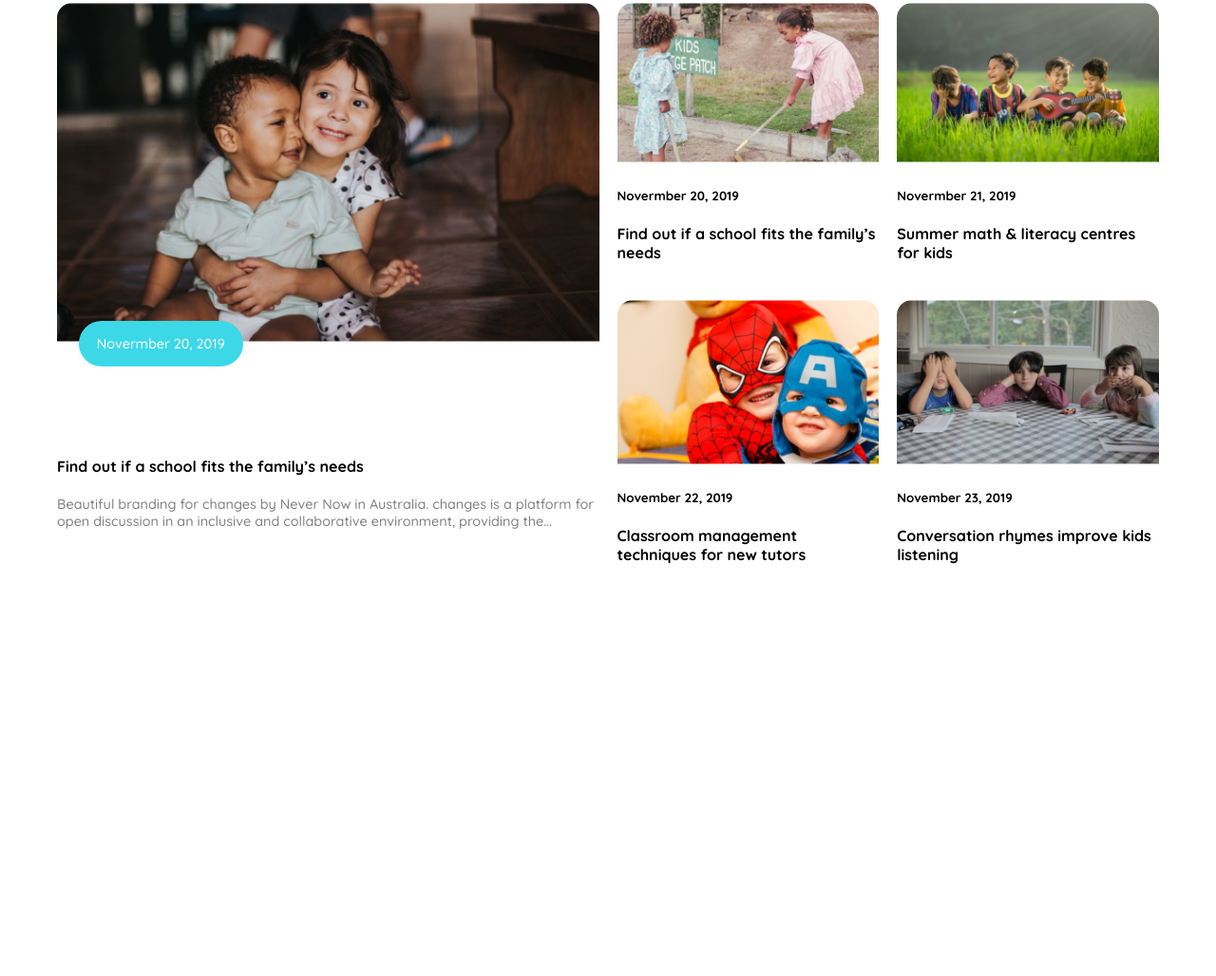
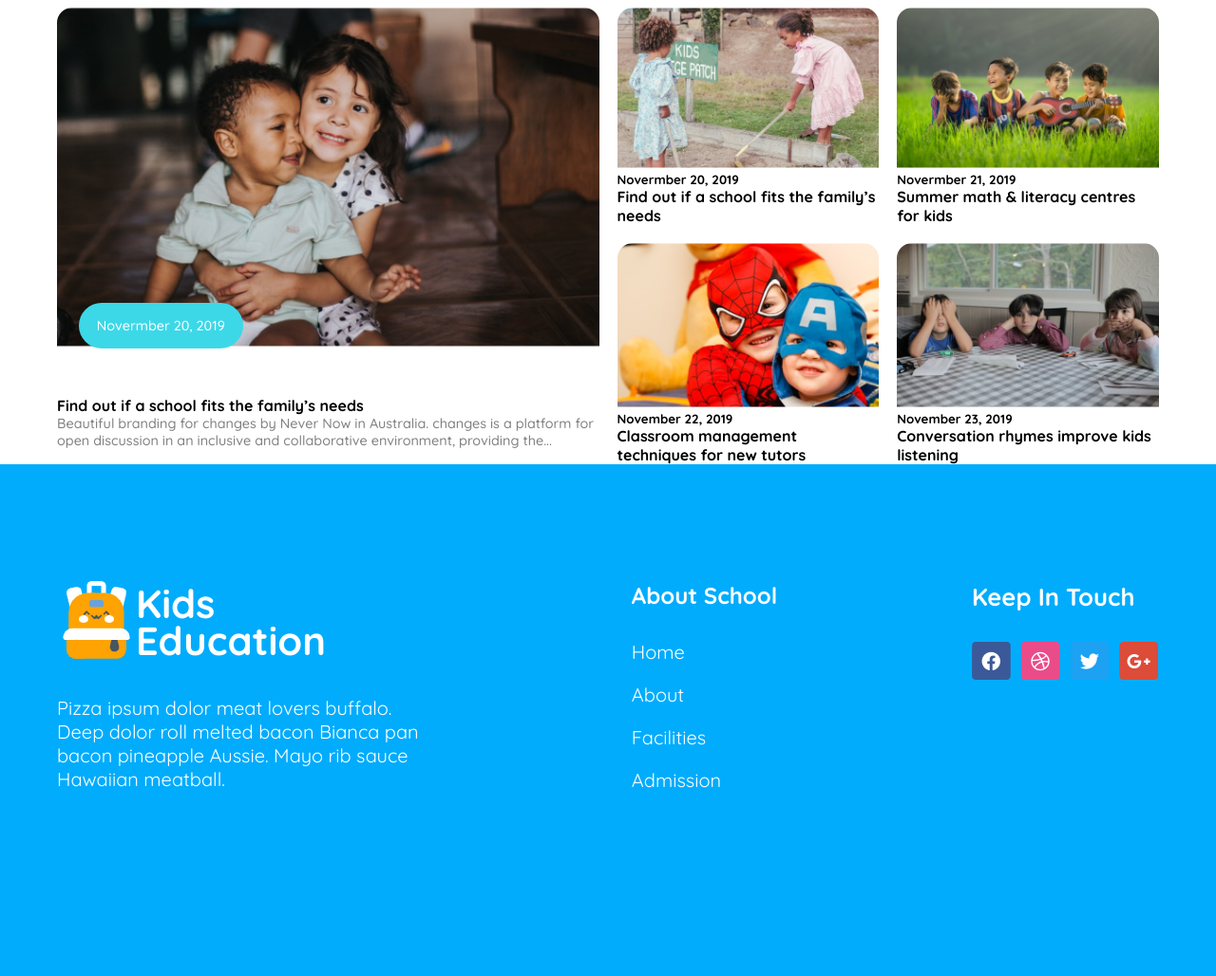
Before and after one commit to tanvir-webdev/assignment-2, a plain HTML site: page index.html in a window 1280 px wide. Shown: the part 1665-2693 px from the top of the page at 95% size. Before the commit the page ends 2288 px from the top, so only its background shows below. Drawn offline with Linux system fonts and the light colour scheme.

Commit message:
added footer section with responsive layout

```diff
--- a/index.html
+++ b/index.html
@@ -137,8 +137,42 @@
         </section>
 
     </main>
-    <footer>
 
+        <!-- ---footer section--- -->
+
+    <footer class="footer">
+        <div class="footer-container display-flex">
+            <div class="kids-education">
+                <div class="logo-brand display-flex">
+                    <div class="logo">
+                        <img src="assets/footerlogo.png" alt="">
+                    </div>
+                    <h2>
+                        Kids <br> Education
+                    </h2>
+                </div>
+                <p>
+                    Pizza ipsum dolor meat lovers buffalo. Deep dolor roll melted bacon Bianca pan bacon pineapple Aussie. Mayo rib sauce Hawaiian meatball.
+                </p>
+            </div>
+            <div class="about-school">
+                <h4>About School</h4>
+                <ul>
+                    <li><a href="">Home</a></li>
+                    <li><a href="">About</a></li>
+                    <li><a href="">Facilities</a></li>
+                    <li><a href="">Admission</a></li>
+                </ul>
+            </div>
+            <div class="keep-in-touch">
+                <h3>
+                    Keep In Touch
+                </h3>
+                <div class="icons display-flex">
+                    <img src="assets/fb.png" alt=""><img src="assets/dribble.png" alt=""><img src="assets/twitter.png" alt=""><img src="assets/google+.png" alt="">
+                </div>
+            </div>
+        </div>
     </footer>
 </body>
 </html>
--- a/style.css
+++ b/style.css
@@ -12,6 +12,11 @@
     font-optical-sizing: auto;
     font-weight: 400;
     font-style: normal;
+}
+
+*{
+    margin: 0;
+    padding: 0;
 }
 
 /* -------------shared styles start------------- */
@@ -62,14 +67,13 @@
     border: 0;
     cursor: pointer;
 }
-/* -------------shared styles end------------- */
 
 
 
 /* --------------navbar styles start------------- */
 .navbar{
     max-width: 1160px;
-    margin: 0 auto;
+    margin: 20px auto 0 auto;
     justify-content: space-between;
 }
 
@@ -113,7 +117,6 @@
     font-size: 1.5rem;
 
 }
-/* --------------navbar styles end------------- */
 
 
 
@@ -153,7 +156,7 @@ hr{
 .hero-image img{
     width: 100%;
 }
-/* -----------hero section styles end----------- */
+
 
 
 
@@ -162,7 +165,7 @@ hr{
     max-width: 1160px;
     margin: 0 auto;
     background-image: url(assets/bg.png);
-    background-size:  100% 100%;
+    /* background-size:  auto 100%; */
 }
 
 .curriculum-container{
@@ -220,8 +223,8 @@ hr{
 
 .arrow-btn{
     text-align: center;
+    padding-bottom: 60px;
 }
-/* ---standard curriculum section styles end--- */
 
 
 
@@ -265,13 +268,78 @@ hr{
     top:-50px;
 }
 
-/* --------our stories section styles end-------- */
 
+/* --------footer secton style start-------- */
+.footer{
+    background-color: #01ACFD;
+}
+
+.footer-container{
+    justify-content: space-between;
+    align-items: start;
+    max-width: 1160px;
+    margin: 0 auto;
+    padding: 123px 0 174px 0;
+    color: #fff;
+}
+
+.kids-education{
+    max-width: 400px;
+}
+
+.logo-brand{
+    margin-bottom: 35px;
+}
+
+.logo img{
+    width: 100%;
+}
+
+.logo-brand h2{
+    font-size: 2.6rem;
+    font-weight: 700;
+    line-height: 39.51px;
+}
+
+.kids-education p{
+    font-size: 1.25rem;
+    font-weight: 400;
+}
+
+.about-school h4{
+    font-size: 1.5rem;
+    font-weight: 700;
+    margin-bottom: 32px;
+}
+
+.about-school li{
+    list-style: none;
+    margin-bottom: 20px;
+}
+
+.about-school li a{
+    text-decoration: none;
+    color: #fff;
+    font-size: 1.25rem;
+    font-weight: 400;
+}
+
+.keep-in-touch h3{
+    font-size: 1.6rem;
+    font-weight: 700;
+    margin-bottom: 32px;
+}
+
+.icons{
+    gap: 10px;
+}
 
 
 /* ------------responsive media query------------- */
 @media screen and (max-width:576px){
-    body{
+    header,
+    main,
+    .footer-container{
         margin-left: 16px;
         margin-right: 16px;
     }
@@ -280,7 +348,8 @@ hr{
     .brand-name,
     .nav-menu,
     .contact-btn,
-    .arrow-btn{
+    .arrow-btn,
+    .our-stories{
         display: none;
     }
 
@@ -305,4 +374,16 @@ hr{
     .curriculum-container{
         grid-template-columns: 1fr;
     }
+
+    .footer-container{
+        flex-direction: column;
+    }
+
+    .about-school{
+        margin-top: 30px;
+    }
+
+    .keep-in-touch{
+        margin-top: 31px;
+    }
 }
```
Also changed, not shown: assets/footerlogo.png (added).
